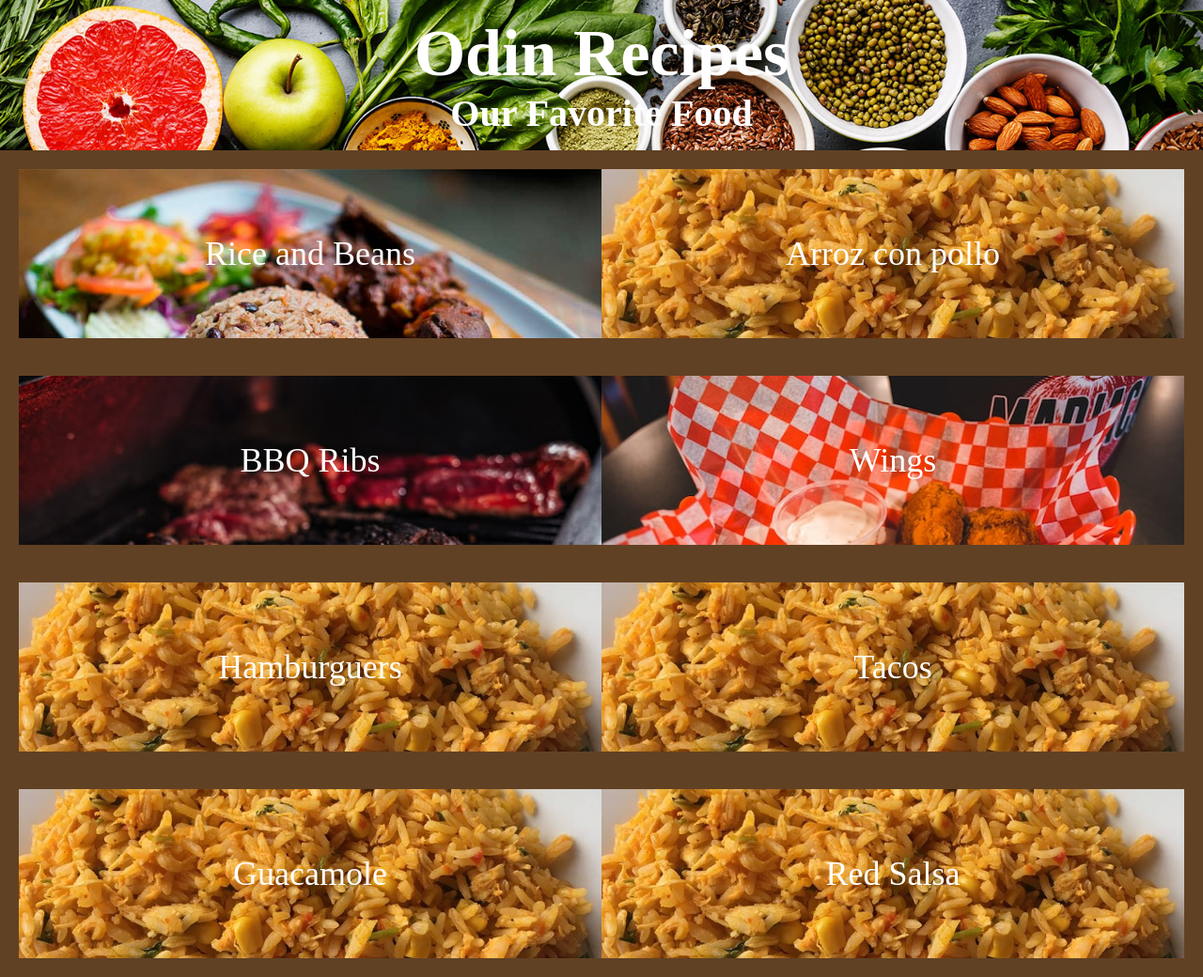
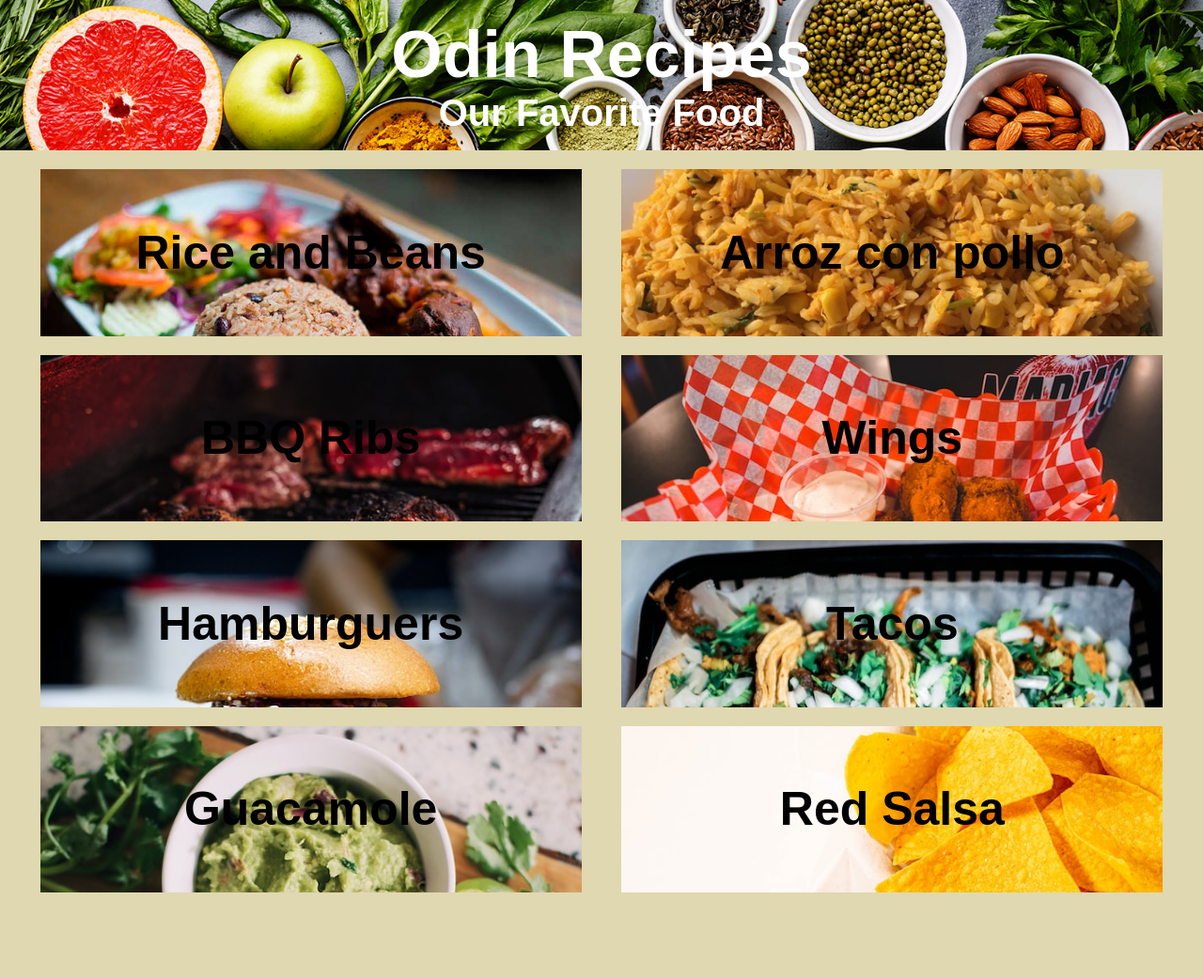
Before and after one commit to kin9koopa/odin-recipes, a plain HTML site: page index.html in a window 1280 px wide. Shown: the whole page at 94% size. After the commit the page ends 960 px from the top, so only its background shows below. Drawn offline with Linux system fonts and the light colour scheme; a web font is replaced by a local one.

Commit message:
improved code
+css styles
+finished adding image for each recipe
-extra unused css

```diff
--- a/css/index.css
+++ b/css/index.css
@@ -1,12 +1,16 @@
+@import url('https://fonts.googleapis.com/css2?family=Signika+Negative:wght@400;600&display=swap');
 * {
 	padding: 0;
 	margin: 0;
 	box-sizing: border-box;
 }
+html {
+	font-family: 'Signika Negative', sans-serif;
+}
 body {
 	width: 100vw;
 	height: 100vh;
-	background: #614124;
+	background: #e0d8b0;
 }
 header {
 	display: flex;
@@ -24,26 +28,85 @@ header h1 {
 header h2 {
 	font-size: 40px;
 }
+
 section {
-	height: 80vh;
+	align-items: center;
+	height: 100vh;
+	display: flex;
+	flex-direction: column;
+	justify-content: center;
+	padding-top: 10px;
 }
 section .row {
+	align-items: center;
+	display: flex;
 	height: 25vh;
-	display: flex;
 	justify-content: space-evenly;
-	align-items: center;
-	padding-bottom: 20px;
-	margin-top: 20px;
-	padding-left: 20px;
-	padding-right: 20px;
+	padding: 10px 0;
+	width: 100%;
+}
+section .row:hover .plate {
+	filter: blur(3px);
+	opacity: 0.5;
+	transform: scale(0.98);
+	box-shadow: none;
+}
+section .row:hover .plate:hover {
+	transform: scale(1);
+	filter: blur(0px);
+	opacity: 1;
+	box-shadow: 0 8px 20px 0px rgba(0, 0, 0, 0.125);
 }
 section .row .plate {
+	align-items: center;
+	color: #000000;
 	display: flex;
-	align-items: center;
+	font-size: 50px;
+	font-weight: 600;
+	height: 100%;
 	justify-content: center;
-	padding: 20px;
-	width: 80%;
-	height: 100%;
-	font-size: 36px;
-	color: white;
+	width: 45%;
 }
+section .row .plate:hover {
+	scale: 1.1;
+}
+.rice-beans {
+	background: url(../imgs/rice-beans.jpg);
+	background-size: cover;
+	background-repeat: no-repeat;
+}
+.arroz-pollo {
+	background: url(../imgs/arroz-pollo.jpg);
+	background-size: cover;
+	background-repeat: no-repeat;
+}
+.bbq-ribs {
+	background: url(../imgs/bbq-ribs.jpg);
+	background-size: cover;
+	background-repeat: no-repeat;
+}
+.wings {
+	background: url(../imgs/wings.jpg);
+	background-size: cover;
+	background-repeat: no-repeat;
+}
+.hamburguers {
+	background: url(../imgs/hamburguer.jpg);
+	background-size: cover;
+	background-repeat: no-repeat;
+}
+.tacos {
+	background: url(../imgs/tacos.jpg);
+	background-size: cover;
+	background-repeat: no-repeat;
+}
+.guacamole {
+	background: url(../imgs/guacamole.jpg);
+	background-size: cover;
+	background-repeat: no-repeat;
+}
+.red-salsa {
+	background: url(../imgs/red-salsa.jpg);
+	background-size: cover;
+	background-repeat: no-repeat;
+}
--- a/index.html
+++ b/index.html
@@ -14,92 +14,20 @@
 		</header>
 		<section>
 			<div class="row">
-				<div
-					class="plate"
-					style="
-						background: url(../imgs/rice-beans.jpg);
-						background-size: cover;
-						background-repeat: no-repeat;
-					"
-				>
-					Rice and Beans
-				</div>
-				<div
-					class="plate"
-					style="
-						background: url(../imgs/arroz-pollo.jpg);
-						background-size: cover;
-						background-repeat: no-repeat;
-					"
-				>
-					Arroz con pollo
-				</div>
+				<div class="plate rice-beans">Rice and Beans</div>
+				<div class="plate arroz-pollo">Arroz con pollo</div>
 			</div>
 			<div class="row">
-				<div
-					class="plate"
-					style="
-						background: url(../imgs/bbq-ribs.jpg);
-						background-size: cover;
-						background-repeat: no-repeat;
-					"
-				>
-					BBQ Ribs
-				</div>
-				<div
-					class="plate"
-					style="
-						background: url(../imgs/wings.jpg);
-						background-size: cover;
-						background-repeat: no-repeat;
-					"
-				>
-					Wings
-				</div>
+				<div class="plate bbq-ribs">BBQ Ribs</div>
+				<div class="plate wings">Wings</div>
 			</div>
 			<div class="row">
-				<div
-					class="plate"
-					style="
-						background: url(../imgs/arroz-pollo.jpg);
-						background-size: cover;
-						background-repeat: no-repeat;
-					"
-				>
-					Hamburguers
-				</div>
-				<div
-					class="plate"
-					style="
-						background: url(../imgs/arroz-pollo.jpg);
-						background-size: cover;
-						background-repeat: no-repeat;
-					"
-				>
-					Tacos
-				</div>
+				<div class="plate hamburguers">Hamburguers</div>
+				<div class="plate tacos">Tacos</div>
 			</div>
 			<div class="row">
-				<div
-					class="plate"
-					style="
-						background: url(../imgs/arroz-pollo.jpg);
-						background-size: cover;
-						background-repeat: no-repeat;
-					"
-				>
-					Guacamole
-				</div>
-				<div
-					class="plate"
-					style="
-						background: url(../imgs/arroz-pollo.jpg);
-						background-size: cover;
-						background-repeat: no-repeat;
-					"
-				>
-					Red Salsa
-				</div>
+				<div class="plate guacamole">Guacamole</div>
+				<div class="plate red-salsa">Red Salsa</div>
 			</div>
 		</section>
 	</body>
```
Also changed, not shown: imgs/guacamole.jpg (added), imgs/hamburguer.jpg (added), imgs/red-salsa.jpg (added), imgs/tacos.jpg (added).
